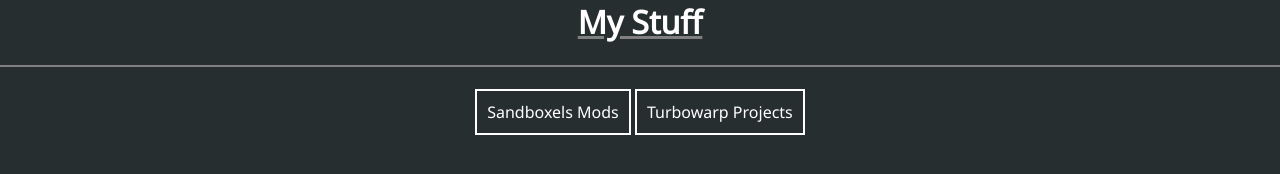
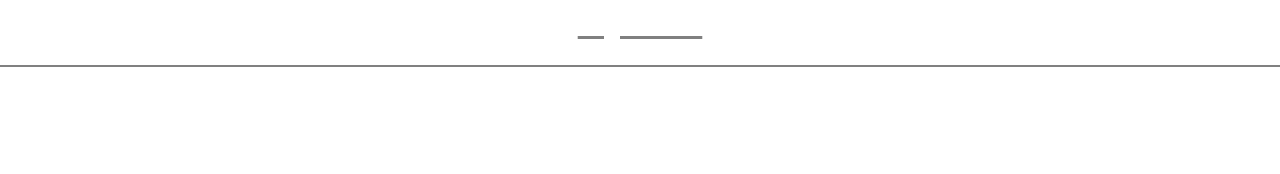
Before and after one commit to IKRDev/ikerdv.github.io, a plain HTML site: page index.html in a window 1280 px wide. Drawn offline with Linux system fonts and the light colour scheme.

Commit message:
Update index.html

```diff
--- a/index.html
+++ b/index.html
@@ -21,9 +21,6 @@
          color: grey;
          text-decoration-color: grey;
          background-color: grey;
-         }
-         body {
-         background-color: #272e30;
          }
          div {
          display: inline-block;
```
